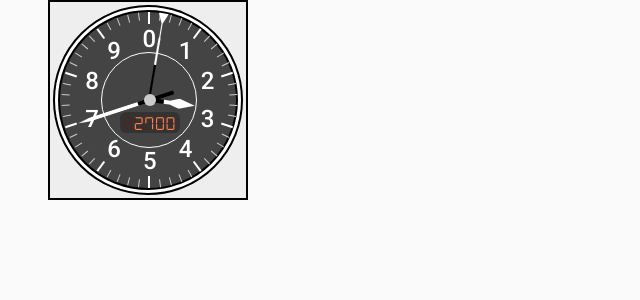
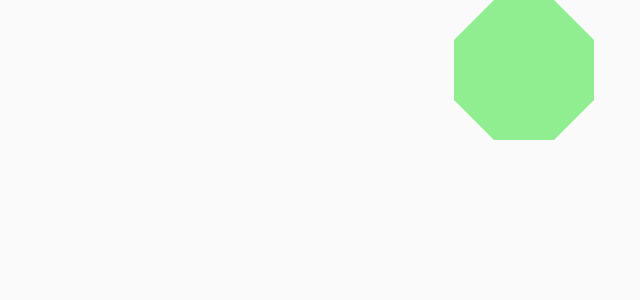
Before and after one commit to geocolumbus/electronics, a Next.js app: page / in a window 1280 px wide. Shown: the top 300 px of the page, without its empty margins (76-716 px from the left). Built offline with nearby package versions, Linux system fonts and the light colour scheme.

Commit message:
Bevel Box working

```diff
--- a/components/InstrumentPanel.js
+++ b/components/InstrumentPanel.js
@@ -2,9 +2,15 @@ import { useEffect, useState } from 'react'
 import { makeStyles } from '@material-ui/core/styles'
 import { Box } from '@material-ui/core'
 import Altimeter from './segdisplay/Altimeter'
+import BevelBox from './segdisplay/BevelBox'
 
 const useStyles = makeStyles(theme => ({
     root: {
+    },
+    bevelBox: {
+        width: 200,
+        height: 200,
+        backgroundColor: 'lightblue'
     }
 }))
 
@@ -16,11 +22,18 @@ export default function InstrumentPanel() {
     useEffect(() => {
         const interval = setInterval(() => {
             setCount(prevCount => prevCount + 50)
-        }, 100)
+        }, 60000)
         return () => clearInterval(interval)
     }, [])
 
     return <Box className={classes.root}>
-        <Altimeter value={count}/>
+        {/* <Altimeter value={count}/> */}
+        <BevelBox width={140} height={140} bevel={40} color='lightgreen'>
+            <Box style={{
+                width: 100,
+                height: 100,
+                backgroundColor: 'lightgreen'
+            }}/>
+        </BevelBox>
     </Box>
 }
--- a/components/segdisplay/Altimeter.js
+++ b/components/segdisplay/Altimeter.js
@@ -127,7 +127,7 @@ const useStyles = makeStyles(theme => ({
     },
     segDisplay: {
         position: 'absolute',
-        top: 100,
+        top: 54,
         left: 60,
         borderRadius: 6,
         overflow: 'hidden',
@@ -180,8 +180,8 @@ const hand1 = (classes, val) => {
     return <Box className={classes.hand1Container} style = {{ transform: `rotate(${val}deg)` }}>
         <Box className={classes.hand1}>
             <svg width='100%' height='100%' viewBox='0,0,100,800' preserveAspectRatio='none'>
-                <polygon points='50,0 100,100 100,500 0,500 0,100' stroke='white' strokeWidth='1' fill='white'/>
-                <polygon points='0,500 100,500 100,800 0,800' stroke='black' strokeWidth='1' fill='black'/>
+                <polygon points='50,0 100,100 100,450 0,450 0,100' stroke='white' strokeWidth='1' fill='white'/>
+                <polygon points='0,450 100,450 100,800 0,800' stroke='black' strokeWidth='1' fill='black'/>
             </svg>
         </Box>
     </Box>
@@ -191,9 +191,9 @@ const hand2 = (classes, val) => {
     return <Box className={classes.hand2Container} style = {{ transform: `rotate(${val}deg)` }}>
         <Box className={classes.hand2}>
             <svg width='100%' height='100%' viewBox='0,0,100,800' preserveAspectRatio='none'>
-                <polygon points='50,0 100,250 70,400 70,500 30,500 30,400 0,250' stroke='white' strokeWidth='1'
+                <polygon points='50,0 100,250 70,450 70,450 30,450 30,450 0,250' stroke='white' strokeWidth='1'
                     fill='white'/>
-                <polygon points='30,500 70,500 70,800 30,800' stroke='black' strokeWidth='1' fill='black'/>
+                <polygon points='30,450 70,450 70,800 30,800' stroke='black' strokeWidth='1' fill='black'/>
             </svg>
         </Box>
     </Box>
@@ -203,9 +203,9 @@ const hand3 = (classes, val) => {
     return <Box className={classes.hand3Container} style = {{ transform: `rotate(${val}deg)` }}>
         <Box className={classes.hand3}>
             <svg width='100%' height='100%' viewBox='0,0,100,800' preserveAspectRatio='none'>
-                <polygon points='0,0 100,0 55,100 55,225 60,250 60,500 40,500 40,250 45,225 45,100' stroke='white'
+                <polygon points='0,0 100,0 55,100 55,400 60,425 60,660 40,660 40,425 45,400 45,100' stroke='white'
                     strokeWidth='1' fill='white'/>
-                <polygon points='40,500 60,500 60,800 40,800' stroke='black' strokeWidth='1' fill='black'/>
+                <polygon points='40,660 60,660 60,800 40,800' stroke='black' strokeWidth='1' fill='black'/>
             </svg>
         </Box>
     </Box>
--- /dev/null
+++ b/components/segdisplay/BevelBox.js
@@ -0,0 +1,93 @@
+import { makeStyles } from '@material-ui/core/styles'
+import clsx from 'clsx'
+import { Box } from '@material-ui/core'
+
+const useStyles = makeStyles(theme => ({
+    bvc: {
+        margin: '0 auto',
+        position: 'relative'
+    },
+    bevel: {
+        borderStyle: 'solid'
+    },
+    inner: {
+        borderWidth: 30,
+        borderTopWidth: 0,
+        borderBottomWidth: 0,
+        borderStyle: 'solid'
+    },
+    tr: {
+        height: '0px',
+        width: '100%',
+        borderTop: 0,
+        borderRightColor: 'transparent !important'
+    },
+    tl: {
+        height: '0px',
+        width: '100%',
+        borderTop: 0,
+        borderLeftColor: 'transparent !important'
+    },
+    br: {
+        height: '0px',
+        width: '100%',
+        borderBottom: 0,
+        borderRightColor: 'transparent !important'
+    },
+    bl: {
+        height: '0px',
+        width: '100%',
+        borderBottom: 0,
+        borderLeftColor: 'transparent !important'
+    },
+    noBevel: {
+        height: '0px',
+        width: '100%',
+        borderBottom: 0
+    },
+    content: {
+        position: 'absolute'
+    }
+}))
+
+export default function BevelBox({ color, width, height, bevel, children }) {
+    const classes = useStyles()
+    return <Box
+        className={classes.bvc}
+        style = {{
+            width: `${width}px`,
+            left: `${-bevel}px`,
+            marginBottom: `${bevel}px`
+        }}
+    >
+        <Box
+            className={clsx(classes.bevel, classes.tl, classes.tr)}
+            style={{
+                borderColor: `${color}`,
+                borderWidth: `${bevel}px`
+            }}
+        />
+        <Box
+            className={classes.inner}
+            style={{
+                borderColor: `${color}`,
+                width: `${width}px`,
+                height: `${height - 2 * bevel}px`,
+                backgroundColor: 'red'
+            }}
+        >
+        </Box>
+        <Box
+            className={clsx(classes.bevel, classes.bl, classes.br)}
+            style={{
+                borderColor: `${color}`,
+                borderWidth: `${bevel}px`
+            }}
+        />
+        <Box className={classes.content} style={{
+            top: `${bevel / 2}px`,
+            left: `${bevel / 2}px`,
+            zIndex: 10
+        }}>{children}</Box>
+    </Box>
+}
```
